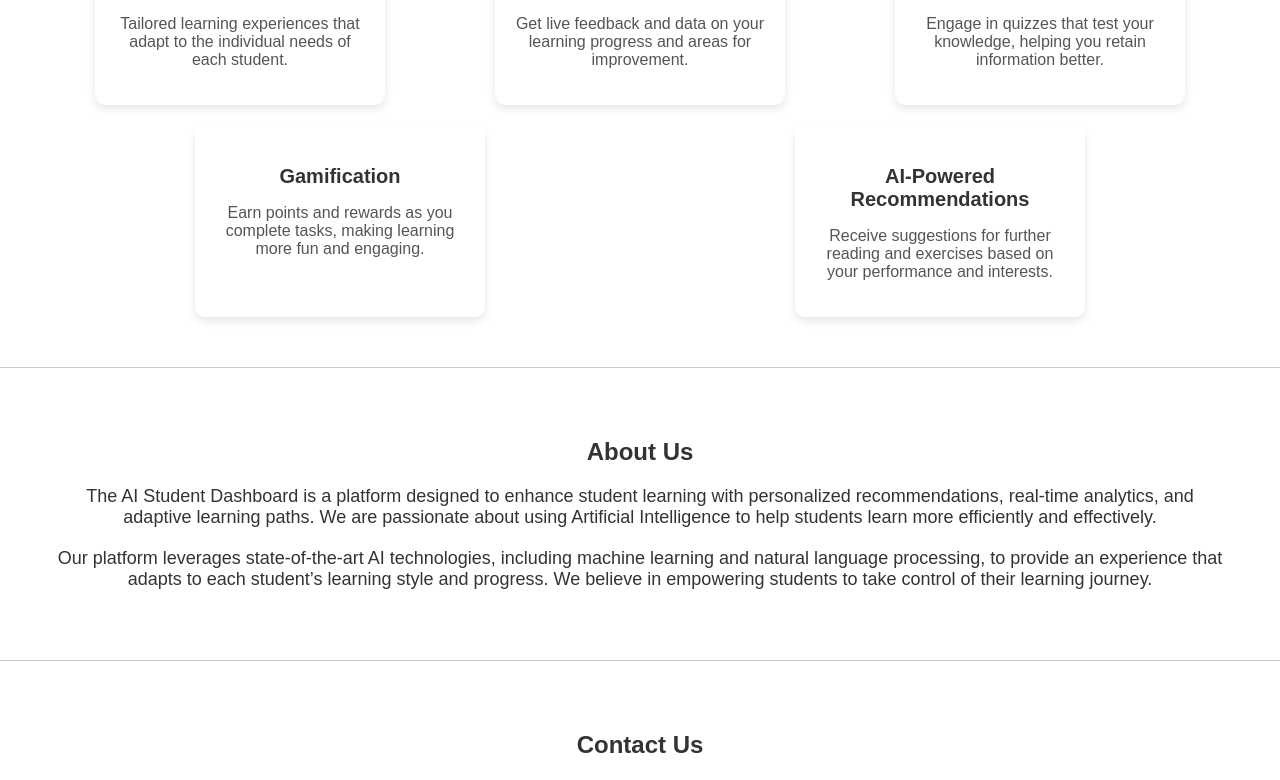
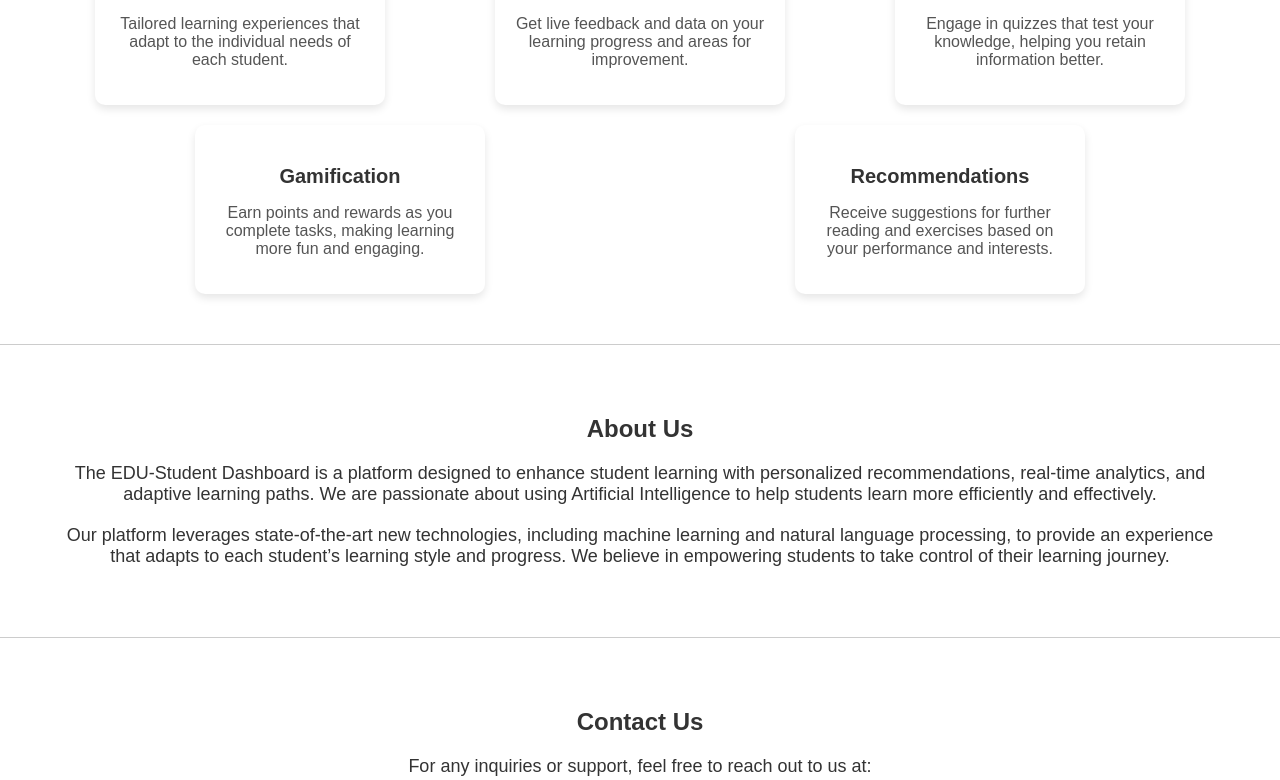
Before and after one commit to SHERJINAG/forntend, a React (Create React App) app: page / in a window 1280 px wide. Shown: the part 685-1465 px from the top of the page. Built offline with nearby package versions, Linux system fonts and the light colour scheme.

Commit message:
Update Mainpage.js

```diff
--- a/src/components/Mainpage.js
+++ b/src/components/Mainpage.js
@@ -65,7 +65,7 @@ const MainPage = () => {
           </div>
           {/* Feature Card 5 */}
           <div style={styles.card}>
-            <h3 style={styles.cardTitle}>AI-Powered Recommendations</h3>
+            <h3 style={styles.cardTitle}>Recommendations</h3>
             <p style={styles.cardDescription}>
               Receive suggestions for further reading and exercises based on your performance and interests.
             </p>
@@ -77,12 +77,12 @@ const MainPage = () => {
       <section id="about" style={styles.section}>
         <h2 style={styles.sectionTitle}>About Us</h2>
         <p style={styles.aboutDescription}>
-          The AI Student Dashboard is a platform designed to enhance student learning with personalized
+          The EDU-Student Dashboard is a platform designed to enhance student learning with personalized
           recommendations, real-time analytics, and adaptive learning paths. We are passionate about using
           Artificial Intelligence to help students learn more efficiently and effectively.
         </p>
         <p style={styles.aboutDescription}>
-          Our platform leverages state-of-the-art AI technologies, including machine learning and natural
+          Our platform leverages state-of-the-art new technologies, including machine learning and natural
           language processing, to provide an experience that adapts to each student’s learning style and
           progress. We believe in empowering students to take control of their learning journey.
         </p>
```
